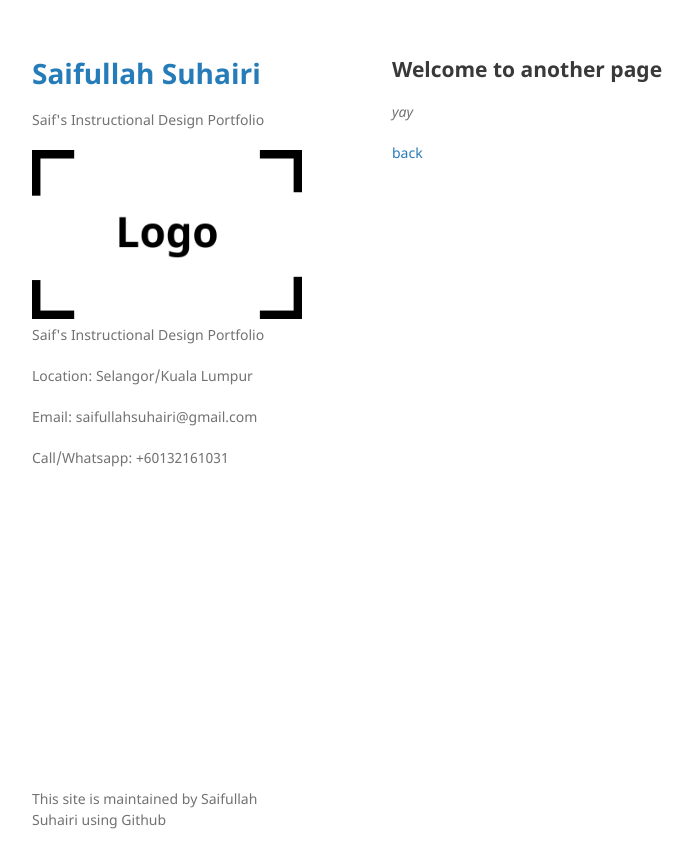
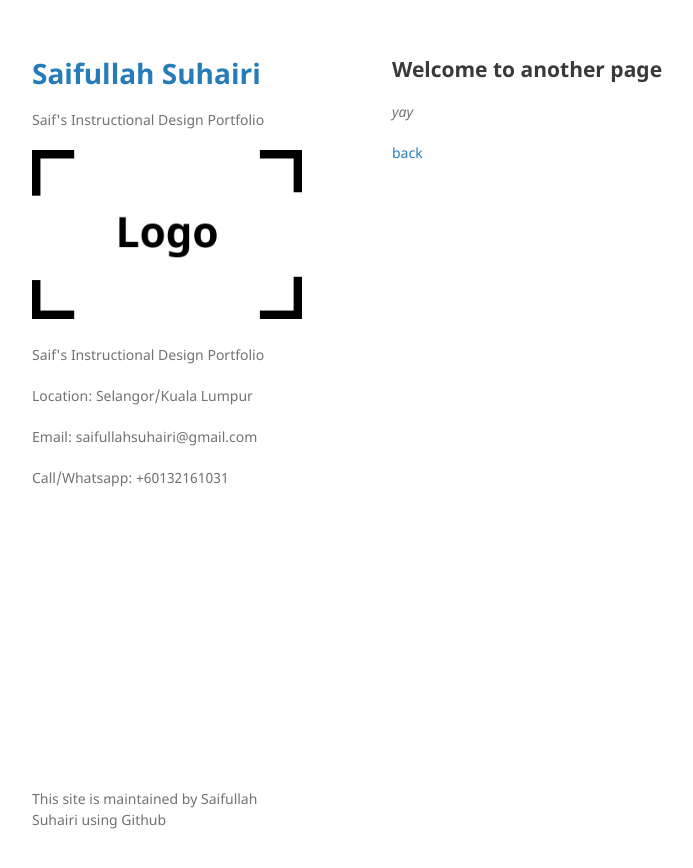
Before and after one commit to saifsuhairi/saifsuhairi.github.io, a Jekyll site: the page built from another-page.md, in a window 1280 px wide. Shown: the top 868 px of the page, without its empty margins (178-871 px from the left). Built offline with Jekyll 4.4.1, drawn with Linux system fonts in a browser that asks for light colours; our own code applies the rules of GitHub Pages for plain Markdown files.

Commit message:
Update default.html

```diff
--- a/_layouts/default.html
+++ b/_layouts/default.html
@@ -21,7 +21,8 @@
         {% if site.logo %}
           <img src="{{site.logo | relative_url}}" alt="Logo" />
         {% endif %}
-        <br>
+        <p></p>
+        <p></p>
         <p>{{ site.description | default: site.github.project_tagline }}</p>
         <p>Location: Selangor/Kuala Lumpur</p>
         <p>Email: saifullahsuhairi@gmail.com</p>
```
